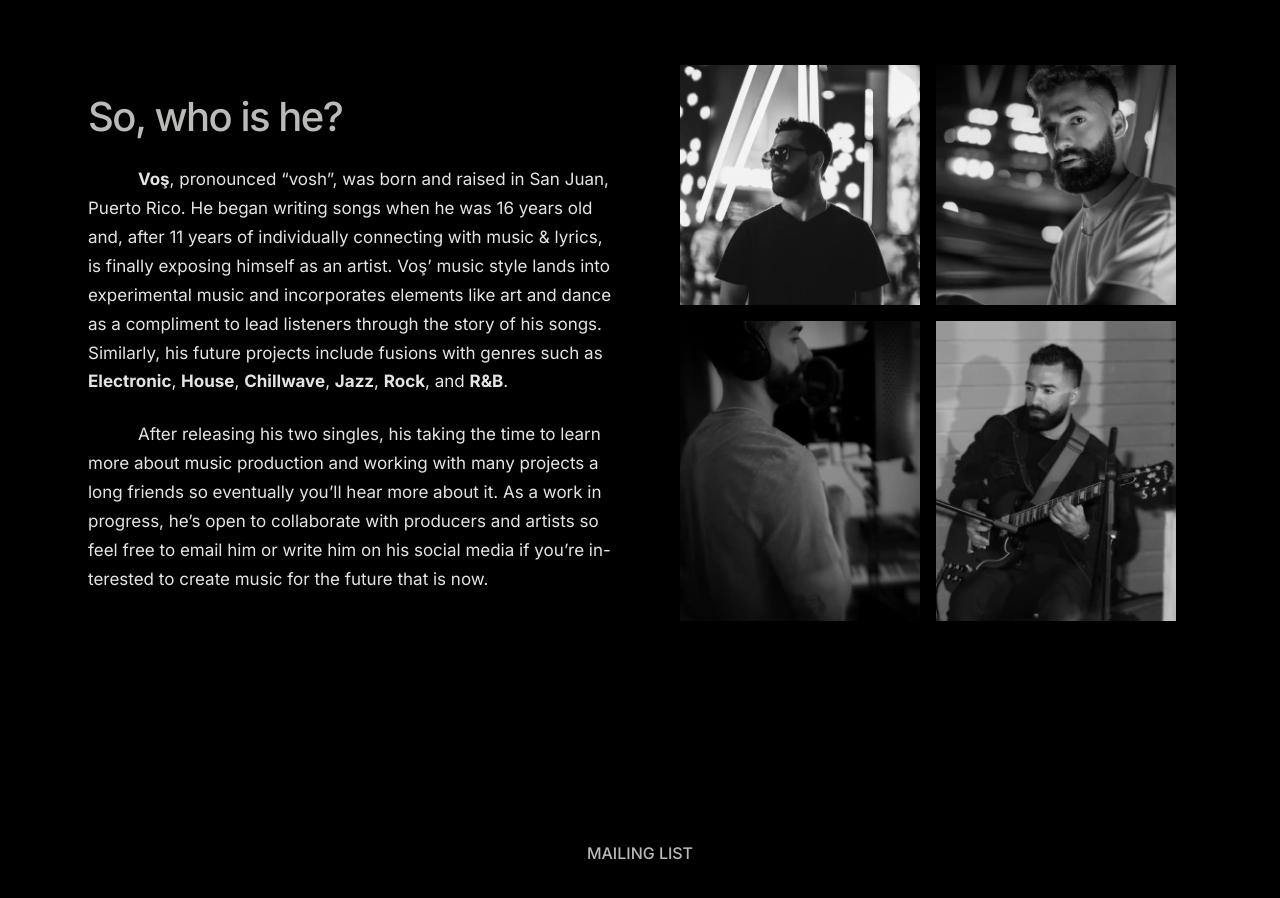
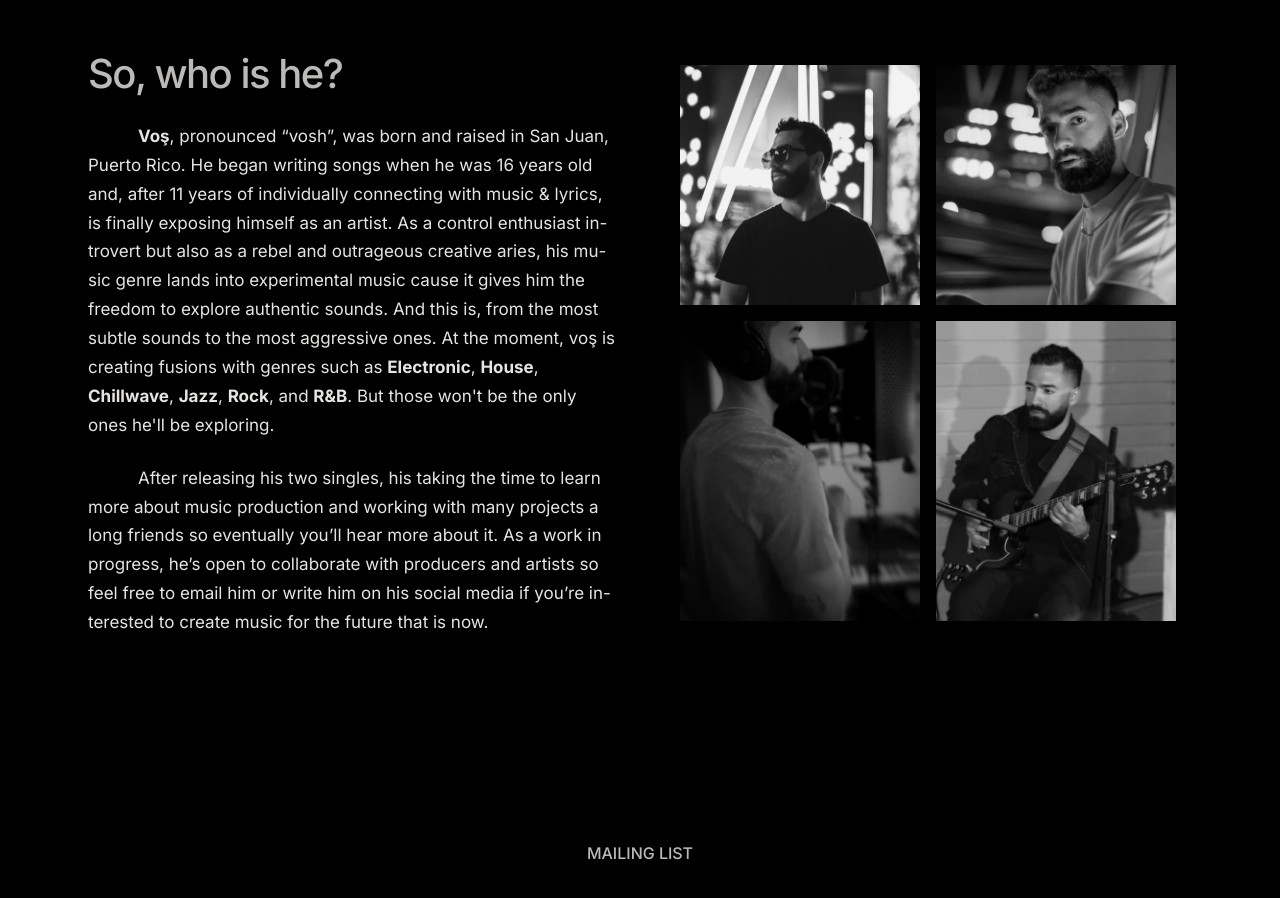
Before and after one commit to jrobles0717/Vos-Website, a React (Vite) app: page / in a window 1280 px wide. Shown: the part 1440-2338 px from the top of the page. Built offline with nearby package versions, Linux system fonts and the light colour scheme.

Commit message:
new changes in about me

```diff
--- a/src/components/AboutMe.jsx
+++ b/src/components/AboutMe.jsx
@@ -23,16 +23,19 @@ function AboutMe() {
               “vosh”, was born and raised in San Juan, Puerto Rico. He began
               writing songs when he was 16 years old and, after 11 years of
               individually connecting with music & lyrics, is finally exposing
-              himself as an artist. Voş’ music style lands into experimental
-              music and incorporates elements like art and dance as a compliment
-              to lead listeners through the story of his songs. Similarly, his
-              future projects include fusions with genres such as{" "}
+              himself as an artist. As a control enthusiast introvert but also
+              as a rebel and outrageous creative aries, his music genre lands
+              into experimental music cause it gives him the freedom to explore
+              authentic sounds. And this is, from the most subtle sounds to the
+              most aggressive ones. At the moment, voş is creating fusions with
+              genres such as{" "}
               <span className="paragraph-text--bold">Electronic</span>,{" "}
               <span className="paragraph-text--bold">House</span>,{" "}
               <span className="paragraph-text--bold">Chillwave</span>,{" "}
               <span className="paragraph-text--bold">Jazz</span>,{" "}
               <span className="paragraph-text--bold">Rock</span>, and{" "}
-              <span className="paragraph-text--bold">R&B</span>.
+              <span className="paragraph-text--bold">R&B</span>. But those won't
+              be the only ones he'll be exploring.
             </p>
             <p className="paragraph-text">
               After releasing his two singles, his taking the time to learn more
```
